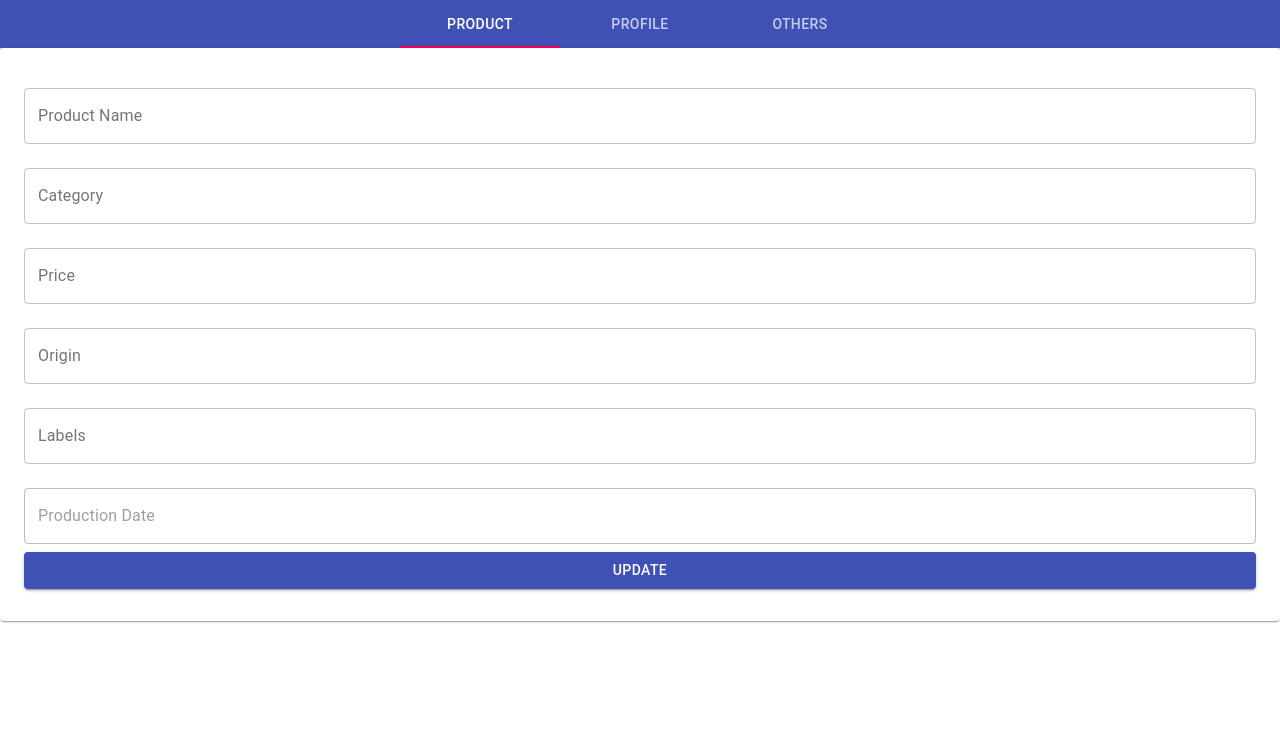
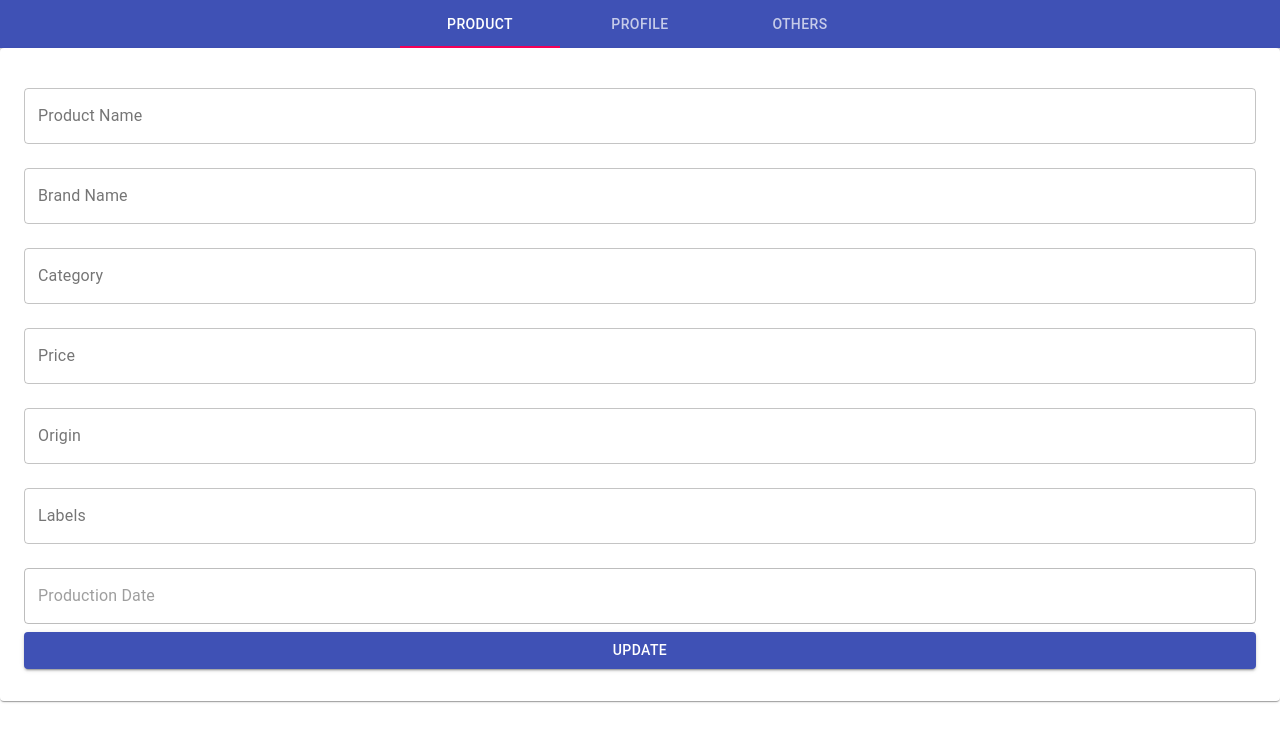
Before and after one commit to miclau13/React-Admin-Portal, a React (Create React App) app in the folder frontend/: page /product/add in a window 1280 px wide. Shown: the top 742 px of the page. Built offline with nearby package versions, Linux system fonts and the light colour scheme; no server answers.

Commit message:
add brand name

```diff
--- a/frontend/src/components/Products/Update.jsx
+++ b/frontend/src/components/Products/Update.jsx
@@ -38,6 +38,19 @@ const Update = (props) => {
           value: values['name'],
         }}
         defaultValue={initialValues['name']}
+      />
+      <TextField
+        id="brandName"
+        label="Brand Name"
+        variant="outlined"
+        name="brandName"
+        margin="normal"
+        inputProps={{
+          onBlur: handleBlur,
+          onChange: handleChange,
+          value: values['brandName'],
+        }}
+        defaultValue={initialValues['brandName']}
       />
       <TextField
         id="category"
--- a/frontend/src/components/Products/UpdateCard.jsx
+++ b/frontend/src/components/Products/UpdateCard.jsx
@@ -21,7 +21,7 @@ export default function UpdateCard(props) {
   const { id } = useParams();
   const { data = [] } = props;
   const product = data.filter(item => item.id === id)[0] || {};
-  const { name, category, price, origin, labels, productionDate } = product;
+  const { name, category, price, origin, labels, productionDate, brandName } = product;
 
   const formik = useFormik({
     initialValues: {
@@ -30,7 +30,7 @@ export default function UpdateCard(props) {
       price,
       origin,
       labels,
-      // rating,
+      brandName,
       productionDate,
     },
     onSubmit: async values => {
```
Also changed, not shown: 8 other files (tests, documents, lock files or other folders).
